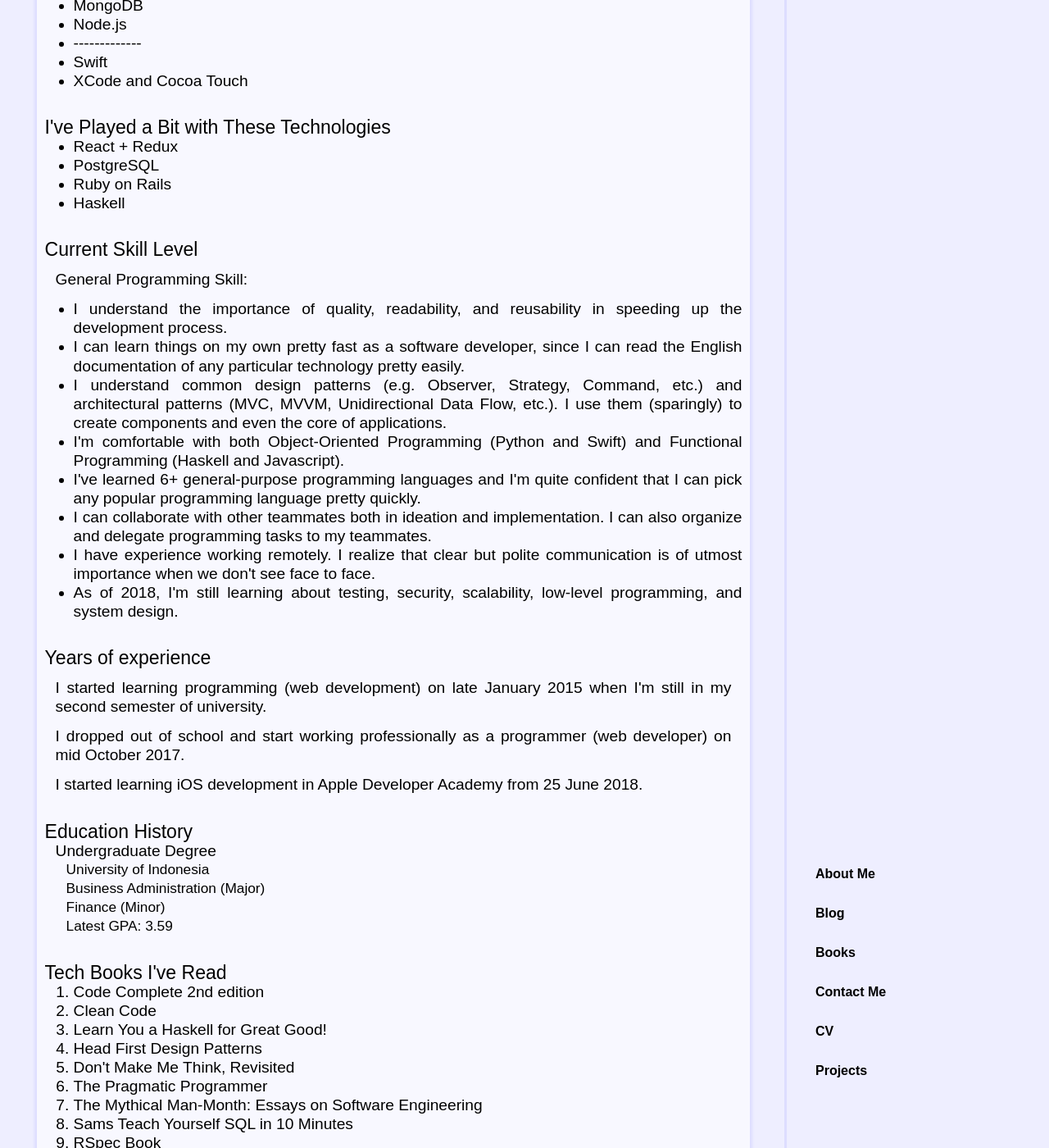
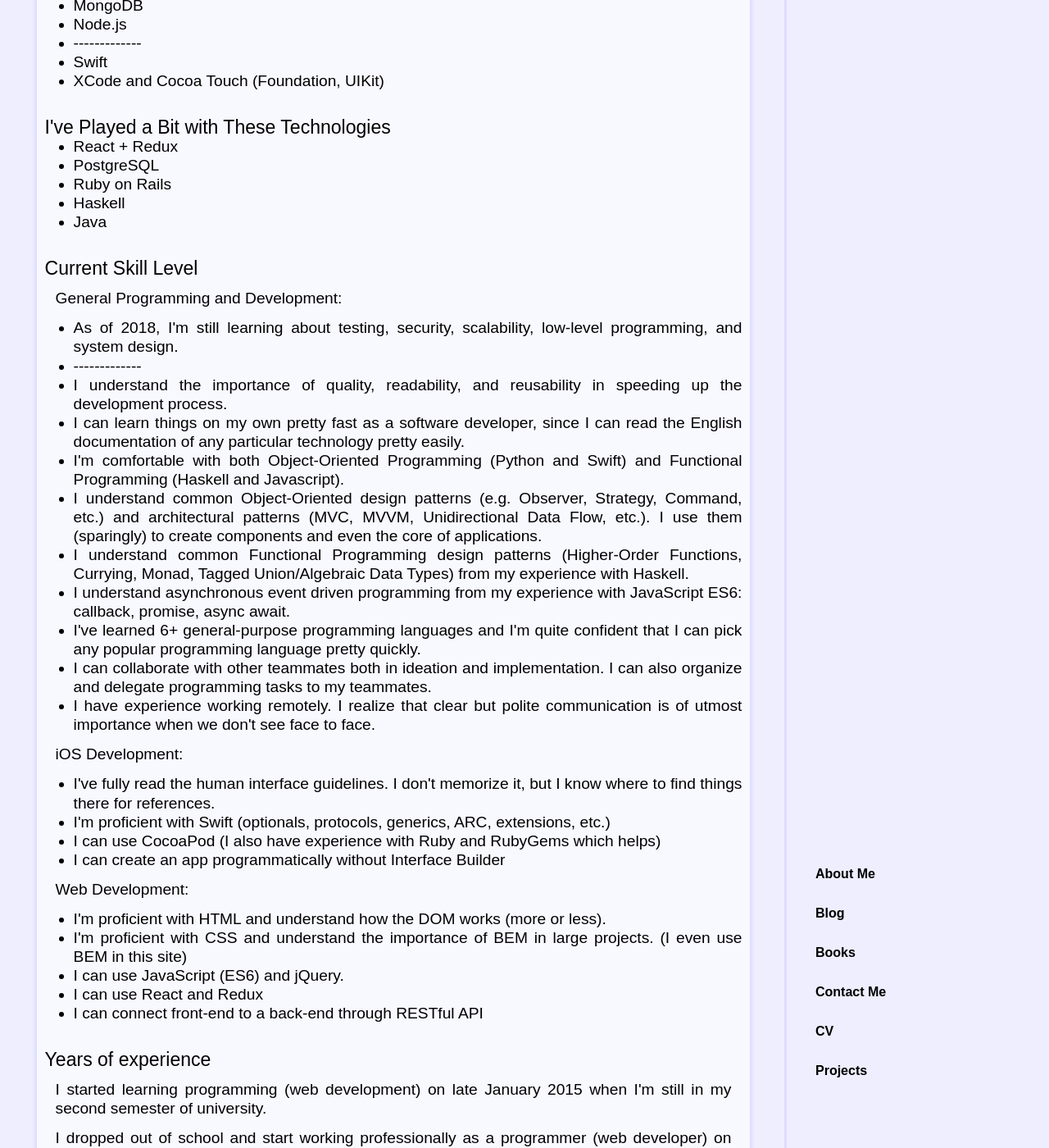
Before and after one commit to dotm/dotm.github.io, a Jekyll site: the page built from cv.html, in a window 1280 px wide and 1400 px high, scrolled down 843 px. Shown: the whole window at 82% size. Built offline with Jekyll 4.4.1, drawn with Linux system fonts in a browser that asks for light colours.

Commit message:
Update cv.html

```diff
--- a/cv.html
+++ b/cv.html
@@ -37,7 +37,7 @@
       <li>Node.js</li>
       <li>-------------</li>
       <li>Swift</li>
-      <li>XCode and Cocoa Touch</li>
+      <li>XCode and Cocoa Touch (Foundation, UIKit)</li>
     </ul>
 
     <h2>I've Played a Bit with These Technologies</h2>
@@ -46,19 +46,38 @@
       <li>PostgreSQL</li>
       <li>Ruby on Rails</li>
       <li>Haskell</li>
+      <li>Java</li>
     </ul>
 
     <h2>Current Skill Level</h2>
-    <p>General Programming Skill:</p>
+    <p>General Programming and Development:</p>
     <ul>
+      <li>As of 2018, I'm still learning about testing, security, scalability, low-level programming, and system design.</li>
+      <li>-------------</li>
       <li>I understand the importance of quality, readability, and reusability in speeding up the development process.</li>
       <li>I can learn things on my own pretty fast as a software developer, since I can read the English documentation of any particular technology pretty easily.</li>
-      <li>I understand common design patterns (e.g. Observer, Strategy, Command, etc.) and architectural patterns (MVC, MVVM, Unidirectional Data Flow, etc.). I use them (sparingly) to create components and even the core of applications.</li>
       <li>I'm comfortable with both Object-Oriented Programming (Python and Swift) and Functional Programming (Haskell and Javascript).</li>
+      <li>I understand common Object-Oriented design patterns (e.g. Observer, Strategy, Command, etc.) and architectural patterns (MVC, MVVM, Unidirectional Data Flow, etc.). I use them (sparingly) to create components and even the core of applications.</li>
+      <li>I understand common Functional Programming design patterns (Higher-Order Functions, Currying, Monad, Tagged Union/Algebraic Data Types) from my experience with Haskell.</li>
+      <li>I understand asynchronous event driven programming from my experience with JavaScript ES6: callback, promise, async await.</li>
       <li>I've learned 6+ general-purpose programming languages and I'm quite confident that I can pick any popular programming language pretty quickly.</li>
       <li>I can collaborate with other teammates both in ideation and implementation. I can also organize and delegate programming tasks to my teammates.</li>
       <li>I have experience working remotely. I realize that clear but polite communication is of utmost importance when we don't see face to face.</li>
-      <li>As of 2018, I'm still learning about testing, security, scalability, low-level programming, and system design.</li>
+    </ul>
+    <p>iOS Development:</p>
+    <ul>
+      <li>I've fully read the human interface guidelines. I don't memorize it, but I know where to find things there for references.</li>
+      <li>I'm proficient with Swift (optionals, protocols, generics, ARC, extensions, etc.)</li>
+      <li>I can use CocoaPod (I also have experience with Ruby and RubyGems which helps)</li>
+      <li>I can create an app programmatically without Interface Builder</li>
+    </ul>
+    <p>Web Development:</p>
+    <ul>
+      <li>I'm proficient with HTML and understand how the DOM works (more or less).</li>
+      <li>I'm proficient with CSS and understand the importance of BEM in large projects. (I even use BEM in this site)</li>
+      <li>I can use JavaScript (ES6) and jQuery.</li>
+      <li>I can use React and Redux</li>
+      <li>I can connect front-end to a back-end through RESTful API</li>
     </ul>
 
     <h2>Years of experience</h2>
```
